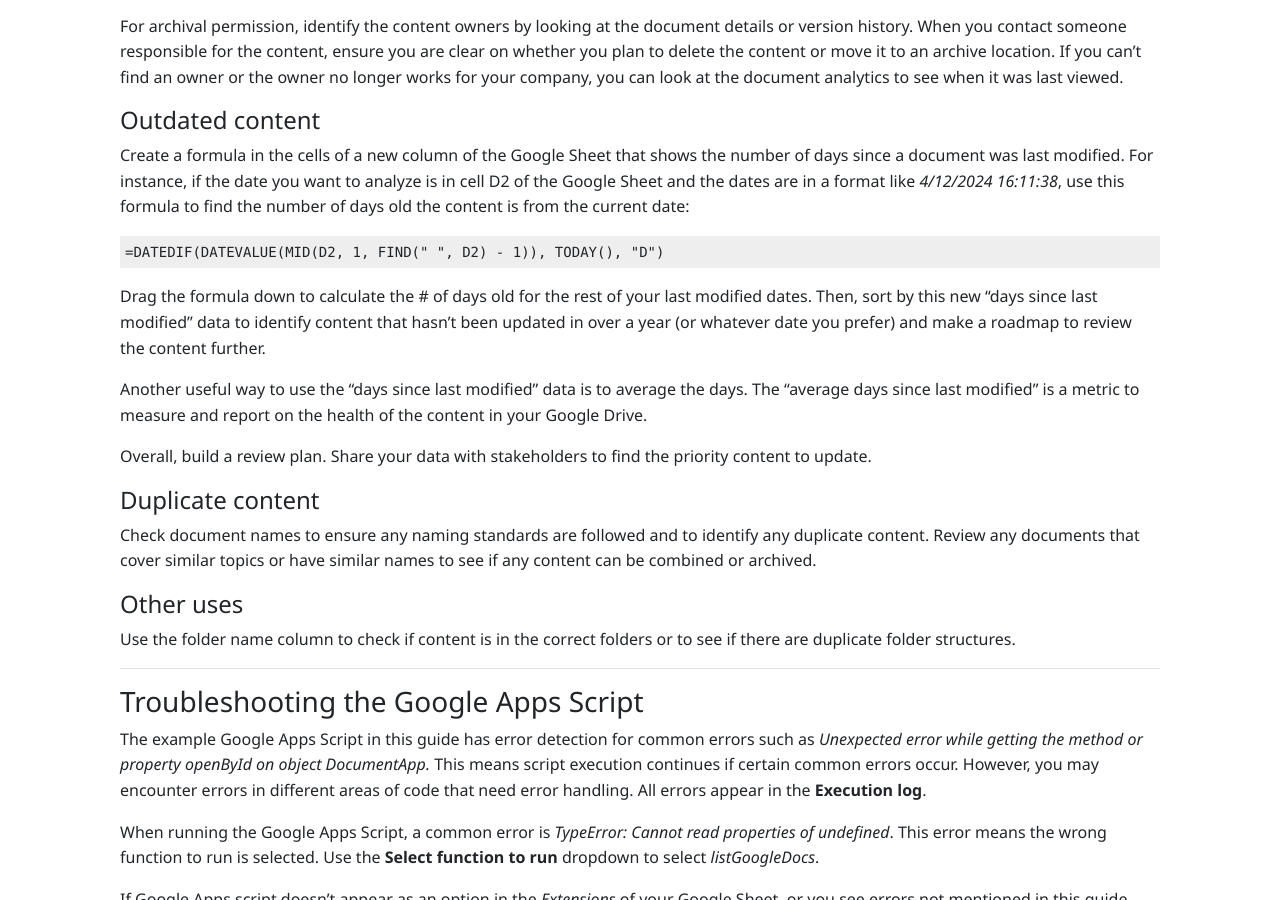
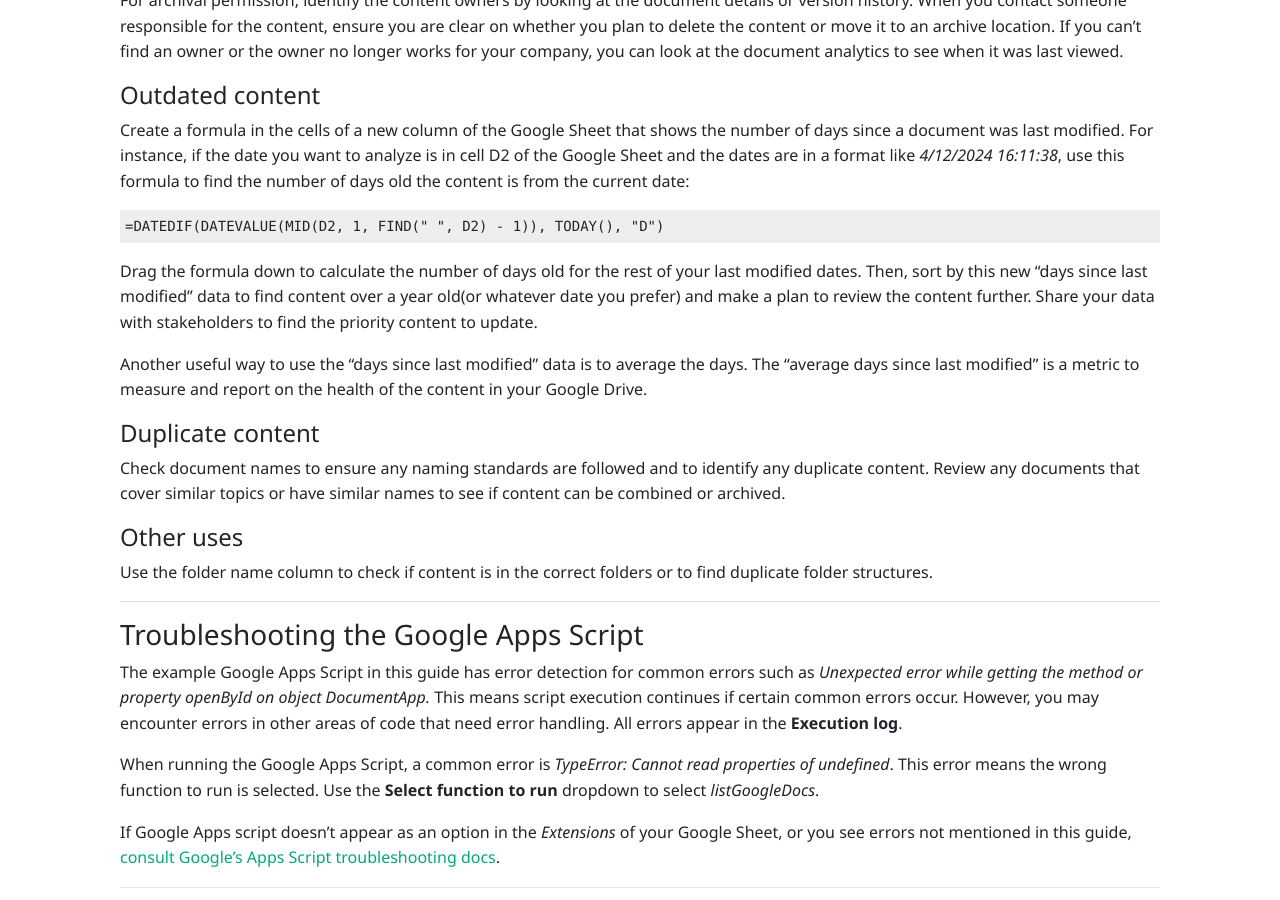
Before and after one commit to stumblefiend/jeremy.pugh, a Jekyll site: the page built from assets/scripts/google-drive-content-review.md, in a window 1280 px wide and 900 px high, scrolled down 4162 px. Built offline with Jekyll 4.4.1, drawn with Linux system fonts in a browser that asks for light colours; nearby versions of some CDN libraries; our own code applies the rules of GitHub Pages for plain Markdown files; some of the changed text lies outside the part shown.

Commit message:
Update google-drive-content-review.md

````diff
--- a/assets/scripts/google-drive-content-review.md
+++ b/assets/scripts/google-drive-content-review.md
@@ -91,7 +91,7 @@
 
     <div class="alert-cyan">
       <p><span style="font-size:larger;">✎</span>
-      This Google Apps Script provides the document name, created date, last modified date, URL, and containing folder name only for Google Doc files and not Sheets, Slides, or other types of files such as documents saved in a .docx format.</p>
+      This example Google Apps Script provides the document name, created date, last modified date, URL, and folder name only for Google Doc files.</p>
     </div>
 
 6. To find the starting folder ID where you want to search for documents in each subfolder, click the Google Drive and note the ID after **folders/** in your browser's URL.
@@ -164,25 +164,23 @@
 =DATEDIF(DATEVALUE(MID(D2, 1, FIND(" ", D2) - 1)), TODAY(), "D")
 ```
 
-Drag the formula down to calculate the # of days old for the rest of your last modified dates. Then, sort by this new "days since last modified" data to identify content that hasn't been updated in over a year (or whatever date you prefer) and make a roadmap to review the content further.
+Drag the formula down to calculate the number of days old for the rest of your last modified dates. Then, sort by this new "days since last modified" data to find content over a year old(or whatever date you prefer) and make a plan to review the content further. Share your data with stakeholders to find the priority content to update.
 
 Another useful way to use the "days since last modified" data is to average the days. The "average days since last modified" is a metric to measure and report on the health of the content in your Google Drive.
 
-Overall, build a review plan. Share your data with stakeholders to find the priority content to update.
-
 #### Duplicate content
 
-Check document names to ensure any naming standards are followed and to identify any duplicate content. Review any documents that cover similar topics or have similar names to see if any content can be combined or archived.
+Check document names to ensure any naming standards are followed and to identify any duplicate content. Review any documents that cover similar topics or have similar names to see if content can be combined or archived.
 
 #### Other uses
 
-Use the folder name column to check if content is in the correct folders or to see if there are duplicate folder structures.
+Use the folder name column to check if content is in the correct folders or to find duplicate folder structures.
 
 ---
 
 ### Troubleshooting the Google Apps Script
 
-The example Google Apps Script in this guide has error detection for common errors such as *Unexpected error while getting the method or property openById on object DocumentApp.* This means script execution continues if certain common errors occur. However, you may encounter errors in different areas of code that need error handling. All errors appear in the **Execution log**.
+The example Google Apps Script in this guide has error detection for common errors such as *Unexpected error while getting the method or property openById on object DocumentApp.* This means script execution continues if certain common errors occur. However, you may encounter errors in other areas of code that need error handling. All errors appear in the **Execution log**.
 
 When running the Google Apps Script, a common error is *TypeError: Cannot read properties of undefined*. This error means the wrong function to run is selected. Use the **Select function to run** dropdown to select *listGoogleDocs*.
 
````
Also changed, not shown: other parts of assets/scripts/google-drive-content-review.md (+3 -3 lines).
